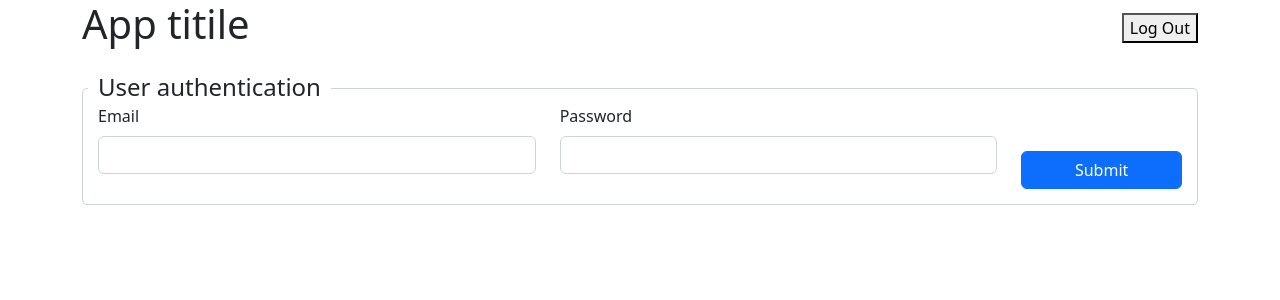
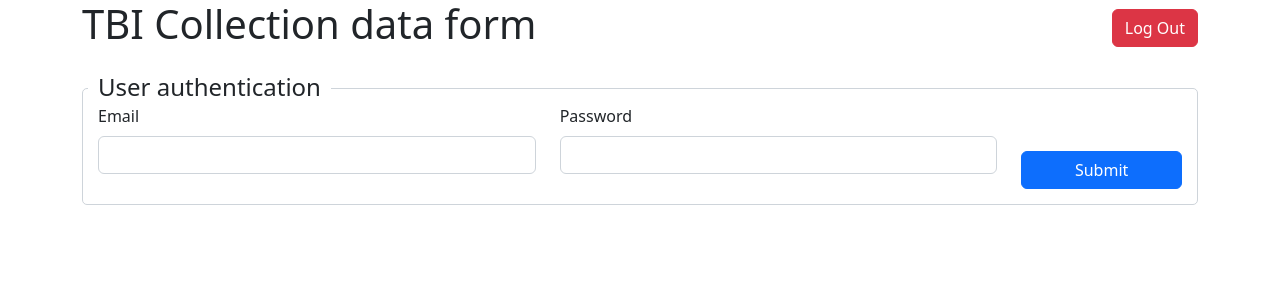
Before and after one commit to ratigumashvili/firebase-auth, a React (Create React App) app: page / in a window 1280 px wide. Shown: the top 300 px of the page. Built offline with nearby package versions, Linux system fonts and the light colour scheme; no server answers; sample sign-in values are in the browser's storage.

Commit message:
+ reactstrap

```diff
--- a/src/components/Header.jsx
+++ b/src/components/Header.jsx
@@ -1,5 +1,6 @@
-import React, { useContext } from "react";
+import { useContext } from "react";
 import { AuthContext } from "../context/AuthContext";
+import { Button } from "reactstrap";
 
 const Header = () => {
   const { dispatch, currentUser } = useContext(AuthContext);
@@ -8,8 +9,12 @@ const Header = () => {
   };
   return (
     <div className="header">
-      <h1>App titile</h1>
-      {currentUser && <button onClick={logout}>Log Out</button>}
+      <h1>TBI Collection data form</h1>
+      {currentUser && (
+        <Button onClick={logout} color="danger">
+          Log Out
+        </Button>
+      )}
     </div>
   );
 };
--- a/src/pages/AddRecords.jsx
+++ b/src/pages/AddRecords.jsx
@@ -1,7 +1,6 @@
 import { doc, setDoc } from "firebase/firestore";
 import { db } from "../firebase";
 import { useForm } from "react-hook-form";
-// import { useState } from "react";
 import FieldsetGeneral from "../components/FieldsetGeneral";
 import FieldsetSiteData from "../components/FieldsetSiteData";
 import { Form, Button } from "reactstrap";
@@ -17,32 +16,16 @@ const AddRecords = () => {
     });
   };
   return (
-    <div>
-      Add Records
+    <>
+      <h2>Add Records</h2>
       <Form onSubmit={handleSubmit(onSubmit)}>
-        <FieldsetGeneral
-          register={register}
-          // handleChangeInput={handleChangeInput}
-          // title={title}
-          // dateCollected={dateCollected}
-          // collectionNumber={collectionNumber}
-          // collectors={collectors}
-        />
-        <FieldsetSiteData
-          register={register}
-          // handleChangeInput={handleChangeInput}
-          // country={country}
-          // province={province}
-          // localSituation={localSituation}
-          // latitude={latitude}
-          // longitude={longitude}
-          // GpsDatum={GpsDatum}
-        />
+        <FieldsetGeneral register={register} />
+        <FieldsetSiteData register={register} />
         <Button type="submit" color="primary">
           Send
         </Button>
       </Form>
-    </div>
+    </>
   );
 };
 
```
